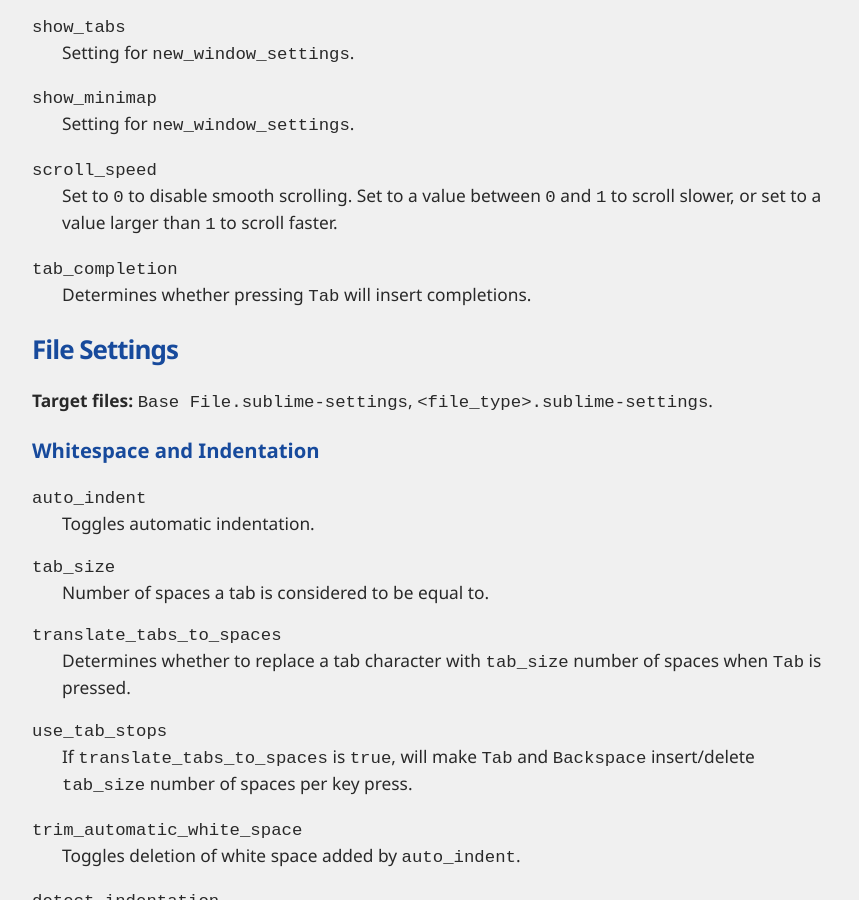
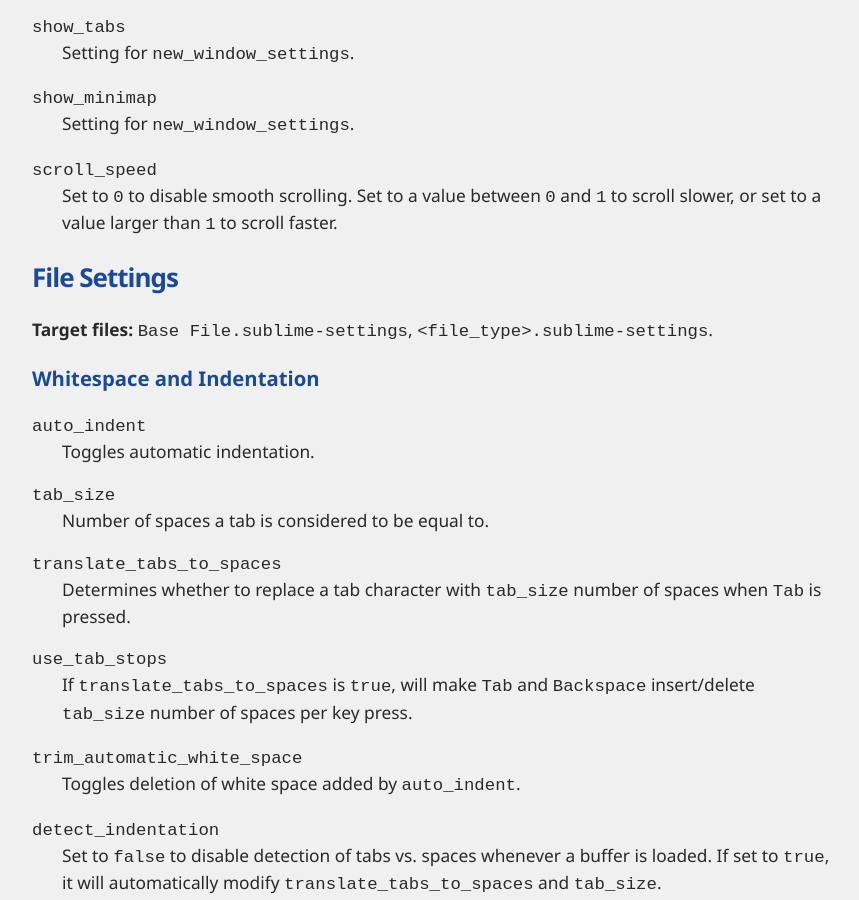
Before and after one commit to guillermooo/sublime-undocs, a Sphinx documentation site: the page built from source/reference/settings.rst, in a window 1280 px wide and 900 px high, scrolled down 741 px. Shown: the whole window, without its empty margins (128-987 px from the left). Built offline with Sphinx 7.4.7, drawn with Linux system fonts in a browser that asks for light colours; some of the changed text lies outside the part shown.

Commit message:
Moved tab_completion to file settings.

```diff
--- a/source/reference/settings.rst
+++ b/source/reference/settings.rst
@@ -30,8 +30,6 @@ Global Settings
 ``scroll_speed``
    Set to ``0`` to disable smooth scrolling. Set to a value between ``0`` and
    ``1`` to scroll slower, or set to a value larger than ``1`` to scroll faster.
-``tab_completion``
-   Determines whether pressing :kbd:`Tab` will insert completions.
 
 
 File Settings
```
Also changed, not shown: other parts of source/reference/settings.rst (+2 -0 lines).
